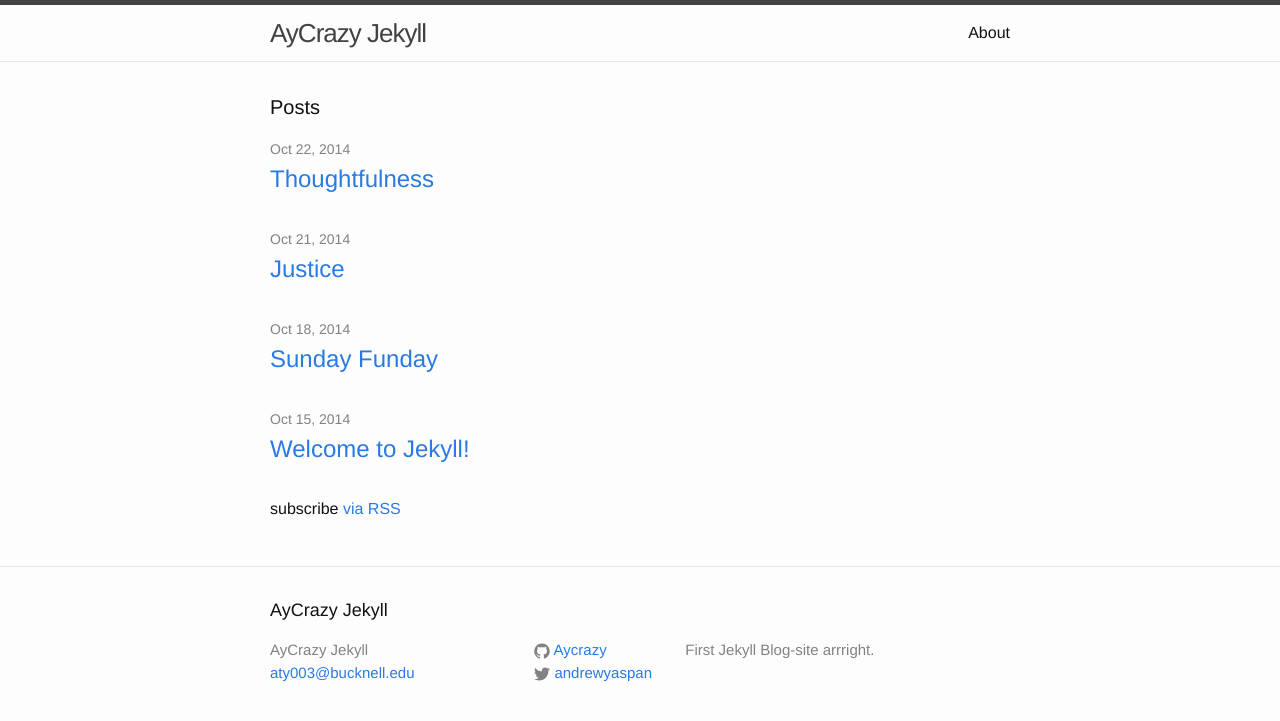
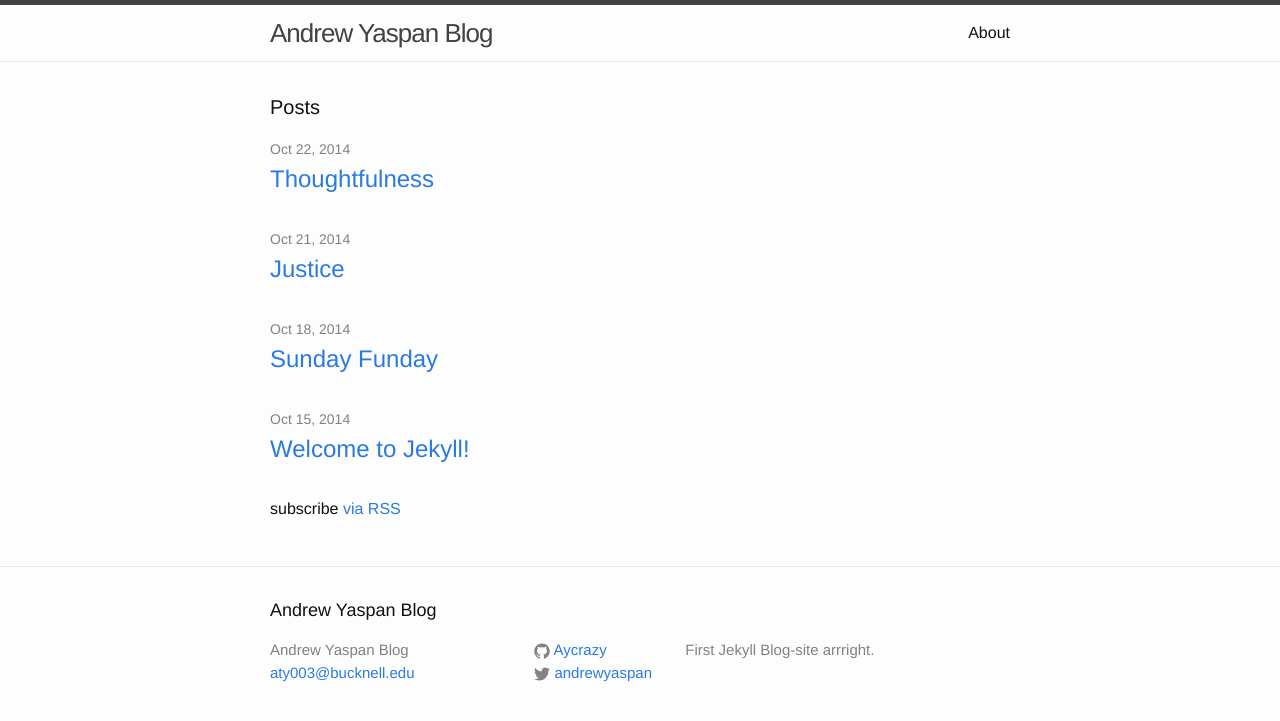
Before and after one commit to Aycrazy/aycrazy.github.io, a Jekyll site: the page built from index.html, in a window 1280 px wide. Shown: the top 721 px of the page. Built offline with Jekyll 4.4.1, drawn with Linux system fonts in a browser that asks for light colours.

Commit message:
new blog name

```diff
--- a/_config.yml
+++ b/_config.yml
@@ -1,5 +1,5 @@
 # Site settings
-title: AyCrazy Jekyll
+title: Andrew Yaspan Blog
 email: aty003@bucknell.edu
 description: > # this means to ignore newlines until "baseurl:"
   First Jekyll Blog-site arrright.
```
